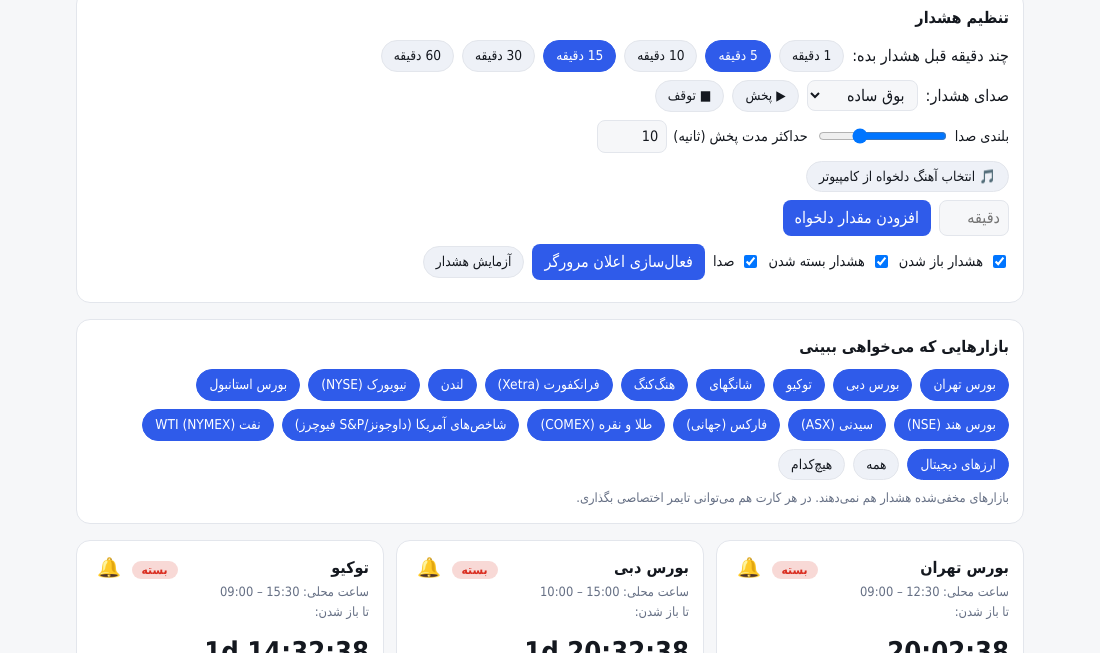
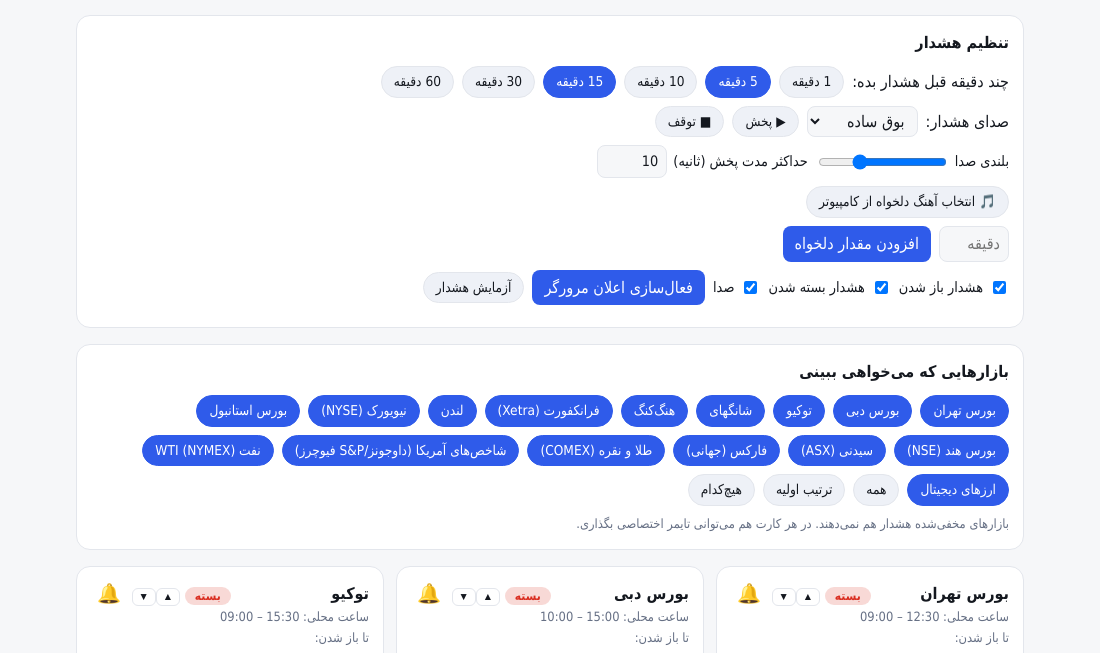
Before and after one commit to pooriyak77-eng/Pax_7km, an Electron app: page index.html in a window 1100 px wide. Shown: the part 108-761 px from the top of the page. Drawn offline with Linux system fonts and the light colour scheme.

Commit message:
Update index.html

```diff
--- a/index.html
+++ b/index.html
@@ -1,4 +1,4 @@
-<!DOCTYPE html>
+ِ<!DOCTYPE html>
 <html lang="fa" dir="rtl">
 <head>
 <meta charset="utf-8">
@@ -33,6 +33,7 @@ label{font-size:.9rem;display:inline-flex;gap:6px;align-items:center}
 .meta{color:var(--mut);font-size:.8rem}
 select{padding:4px 8px;border-radius:8px;border:1px solid var(--bd);background:var(--bg);color:var(--tx);font:inherit;max-width:100%}
 .ml{width:100px;padding:2px 6px;border-radius:8px;border:1px solid var(--bd);background:var(--bg);color:var(--tx);font:inherit;direction:ltr}
+.mv{background:none;border:1px solid var(--bd);color:var(--tx);border-radius:6px;cursor:pointer;font-size:.65rem;padding:0 6px;line-height:1.6}
 .bell{background:none;border:0;font-size:1.2rem;cursor:pointer;opacity:.4}
 .bell.on{opacity:1}
 .t{direction:ltr;unicode-bidi:embed}
@@ -117,7 +118,7 @@ function hl(m,now){const ds=parts(m.tz,now).ds;let s='';const h=m.hol.find(x=>x>
 const lt=new Intl.DateTimeFormat('en-GB',{hour:'2-digit',minute:'2-digit',weekday:'short'});
 const lt2=new Intl.DateTimeFormat('en-GB',{hour:'2-digit',minute:'2-digit'});
 document.getElementById('tz').textContent=Intl.DateTimeFormat().resolvedOptions().timeZone;
-let S={leads:[5,15],aOpen:true,aClose:true,aSound:true,off:[],hide:[],ml:{},snd:'beep',vol:.7,maxSec:10,cname:''};
+let S={leads:[5,15],aOpen:true,aClose:true,aSound:true,off:[],hide:[],ml:{},snd:'beep',vol:.7,maxSec:10,cname:'',order:[]};
 try{const x=JSON.parse(localStorage.getItem('mk-settings')||'null');if(x)S=Object.assign(S,x)}catch(e){}
 const save=()=>{try{localStorage.setItem('mk-settings',JSON.stringify(S))}catch(e){}};
 const $=id=>document.getElementById(id);
@@ -176,7 +177,7 @@ $('test').onclick=()=>alertUser('این یک هشدار آزمایشی است');
 const grid=$('grid'),st={};
 M.forEach(m=>{
   const c=document.createElement('div');c.className='card';
-  c.innerHTML=`<div class="top"><span class="name">${m.n}</span><span><span class="badge"></span> <button class="bell" title="هشدار این بازار">🔔</button></span></div>
+  c.innerHTML=`<div class="top"><span class="name">${m.n}</span><span><span class="badge"></span> <button class="mv up" title="جلوتر">▲</button><button class="mv dn" title="عقب‌تر">▼</button> <button class="bell" title="هشدار این بازار">🔔</button></span></div>
   <div class="meta hrs"></div><div class="meta nx"></div><div class="cd"></div><div class="meta at"></div><div class="meta hl"></div><div style="margin-top:8px"><label class="meta">تایمر اختصاصی (دقیقه، با کاما): <input class="ml" placeholder="3,20"></label></div>`;
   grid.appendChild(c);
   const bell=c.querySelector('.bell');
@@ -184,13 +185,17 @@ M.forEach(m=>{
   bell.onclick=()=>{S.off=S.off.includes(m.id)?S.off.filter(x=>x!==m.id):[...S.off,m.id];save();sync()};
   c.querySelector('.hrs').innerHTML=m.all?'۲۴ ساعته، ۷ روز هفته':m.gx?'یکشنبه ۱۸:۰۰ تا جمعه ۱۷:۰۰ (نیویورک)، وقفه روزانه ۱۷:۰۰ تا ۱۸:۰۰':m.fx?'یکشنبه ۱۷:۰۰ تا جمعه ۱۷:۰۰ (نیویورک)':`ساعت محلی: <span class="t">${String(m.o[0]).padStart(2,'0')}:${String(m.o[1]).padStart(2,'0')} – ${String(m.c[0]).padStart(2,'0')}:${String(m.c[1]).padStart(2,'0')}</span>`;
   st[m.id]={el:c,next:null,fired:new Set()};
+  c.querySelector('.up').onclick=()=>moveM(m.id,-1);c.querySelector('.dn').onclick=()=>moveM(m.id,1);
   const mi=c.querySelector('.ml');mi.value=(S.ml[m.id]||[]).join(',');
   mi.onchange=()=>{const a=mi.value.split(/[,،\s]+/).map(Number).filter(v=>v>=1&&v<=1440).map(Math.round);if(a.length)S.ml[m.id]=a;else delete S.ml[m.id];mi.value=(S.ml[m.id]||[]).join(',');save()};
 });
+function ord(){const ids=M.map(x=>x.id);const o=S.order.filter(x=>ids.includes(x));ids.forEach(x=>{if(!o.includes(x))o.push(x)});return o}
+function applyOrder(){ord().forEach(id=>grid.appendChild(st[id].el))}
+function moveM(id,dir){const o=ord(),i=o.indexOf(id);let j=i+dir;while(j>=0&&j<o.length&&S.hide.includes(o[j]))j+=dir;if(j<0||j>=o.length)return;[o[i],o[j]]=[o[j],o[i]];S.order=o;save();applyOrder();renderSel()}
 function applyVis(){M.forEach(m=>st[m.id].el.style.display=S.hide.includes(m.id)?'none':'')}
 function renderSel(){const s=$('sel');s.innerHTML='';
-  M.forEach(m=>{const b=document.createElement('button');b.className='chip'+(S.hide.includes(m.id)?'':' on');b.textContent=m.n;b.onclick=()=>{S.hide=S.hide.includes(m.id)?S.hide.filter(x=>x!==m.id):[...S.hide,m.id];save();renderSel();applyVis()};s.appendChild(b)});
-  [['همه',()=>S.hide=[]],['هیچ‌کدام',()=>S.hide=M.map(x=>x.id)]].forEach(([t,f])=>{const b=document.createElement('button');b.className='chip';b.textContent=t;b.onclick=()=>{f();save();renderSel();applyVis()};s.appendChild(b)})}
+  ord().map(id=>M.find(x=>x.id===id)).forEach(m=>{const b=document.createElement('button');b.className='chip'+(S.hide.includes(m.id)?'':' on');b.textContent=m.n;b.onclick=()=>{S.hide=S.hide.includes(m.id)?S.hide.filter(x=>x!==m.id):[...S.hide,m.id];save();renderSel();applyVis()};s.appendChild(b)});
+  [['همه',()=>S.hide=[]],['ترتیب اولیه',()=>{S.order=[];applyOrder()}],['هیچ‌کدام',()=>S.hide=M.map(x=>x.id)]].forEach(([t,f])=>{const b=document.createElement('button');b.className='chip';b.textContent=t;b.onclick=()=>{f();save();renderSel();applyVis()};s.appendChild(b)})}
 function fmtCd(ms){
   let s=Math.max(0,Math.floor(ms/1000));const d=Math.floor(s/86400);s%=86400;
   const h=Math.floor(s/3600),mi=Math.floor(s%3600/60),sc=s%60,p=n=>String(n).padStart(2,'0');
@@ -222,7 +227,7 @@ function tick(){
     });
   });
 }
-renderLeads();renderSel();applyVis();tick();setInterval(tick,1000);
+renderLeads();applyOrder();renderSel();applyVis();tick();setInterval(tick,1000);
 </script>
 </body>
 </html>
```
